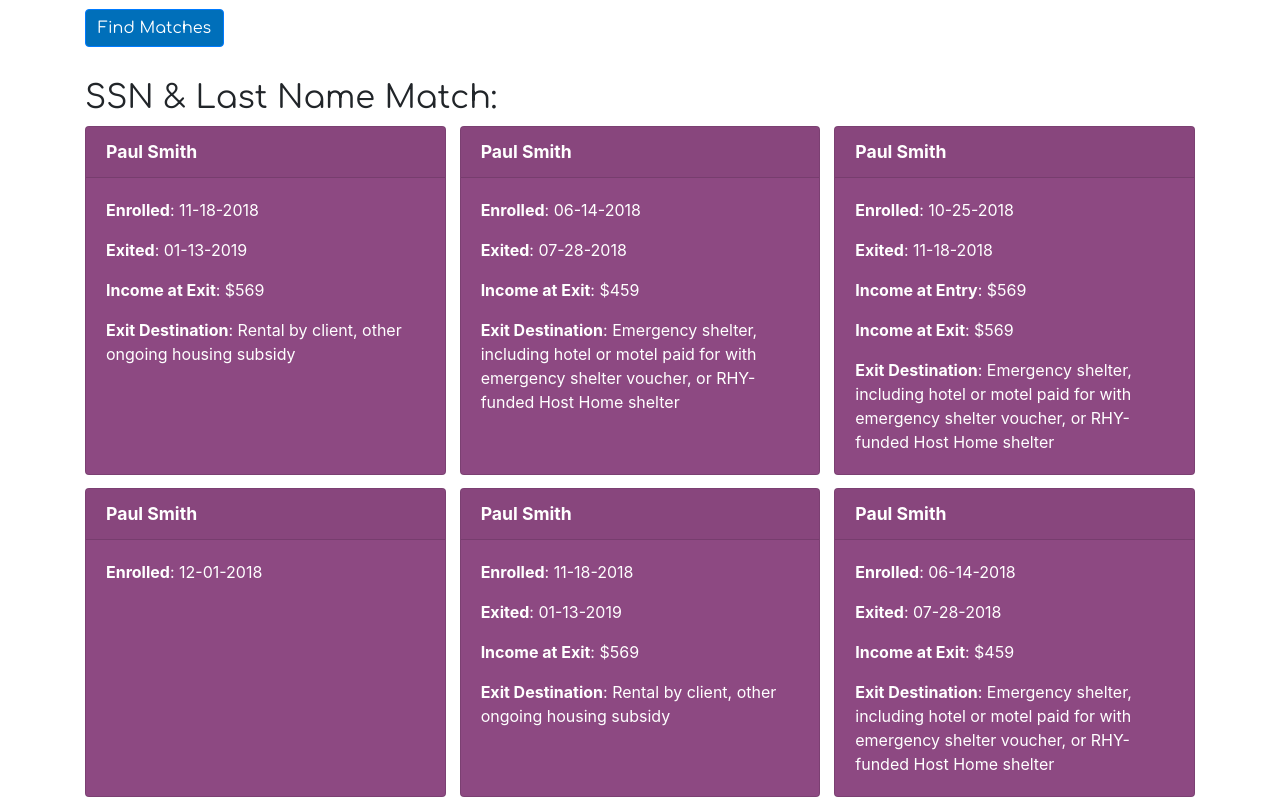
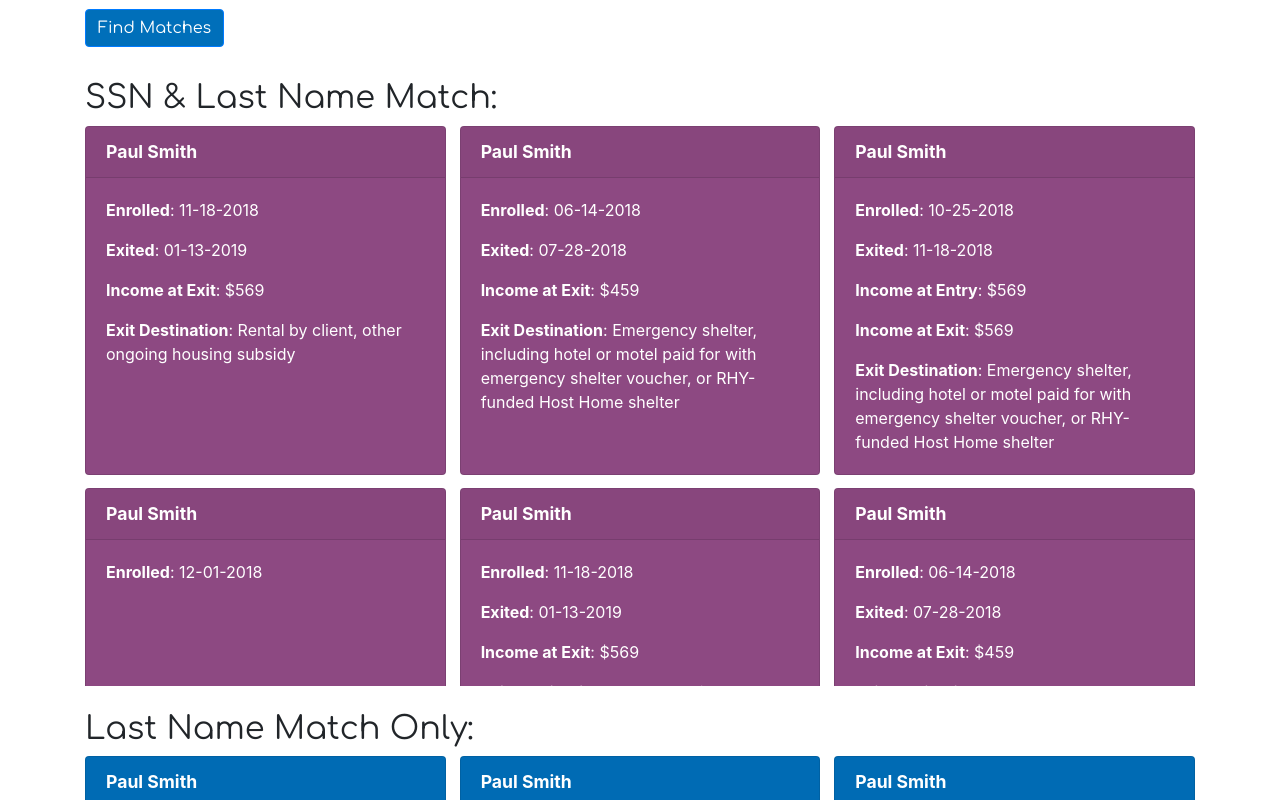
Before and after one commit to nonprofit-intake/data_sharing_demo, a React (Create React App) app: page / in a window 1280 px wide. Shown: the part 400-1200 px from the top of the page. Built offline with nearby package versions, Linux system fonts and the light colour scheme.

Commit message:
Updated response container overflows

```diff
--- a/src/App.css
+++ b/src/App.css
@@ -25,5 +25,5 @@
   justify-content: space-between;
   margin-bottom: 1.5em;
   overflow: auto;
-  max-height: 45em;
+  max-height: 35em;
 }
```
